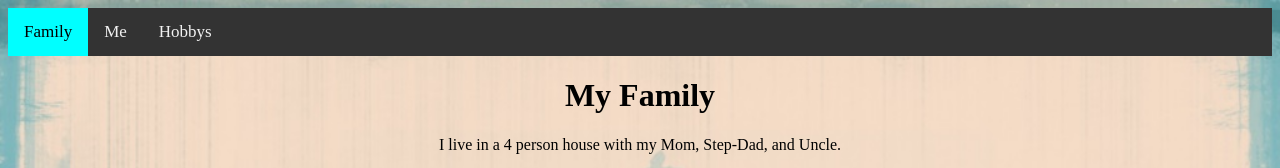
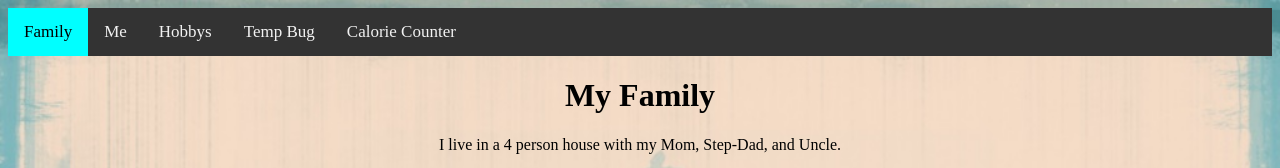
Before and after one commit to Randolph7454/Randolph7454.github.io, a plain HTML site: page Family.html in a window 1280 px wide. Shown: the top 168 px of the page. Drawn offline with Linux system fonts and the light colour scheme; files whose address does not match are found by name.

Commit message:
Update Family.html

```diff
--- a/Family.html
+++ b/Family.html
@@ -10,6 +10,8 @@
     <a class="active" href="Family.html">Family</a>
     <a href="index.html">Me</a>
     <a href="Hobbys.html">Hobbys</a>
+    <a href="tempBug.html">Temp Bug</a>
+    <a href="calorieCount.html">Calorie Counter</a>
 
 </div>
 
```
